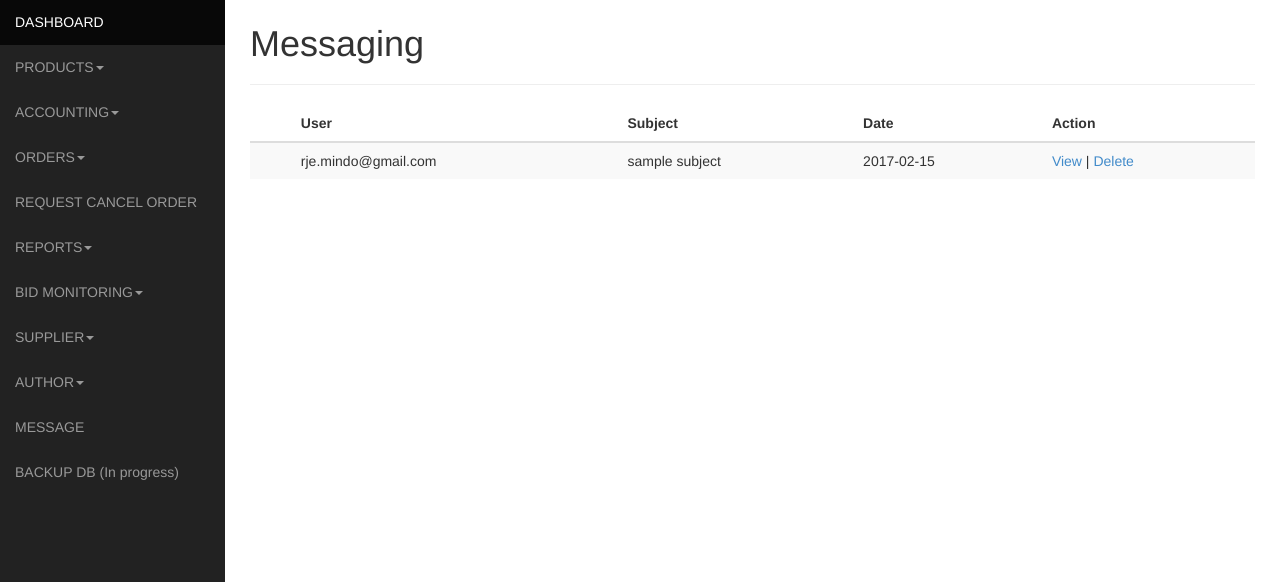
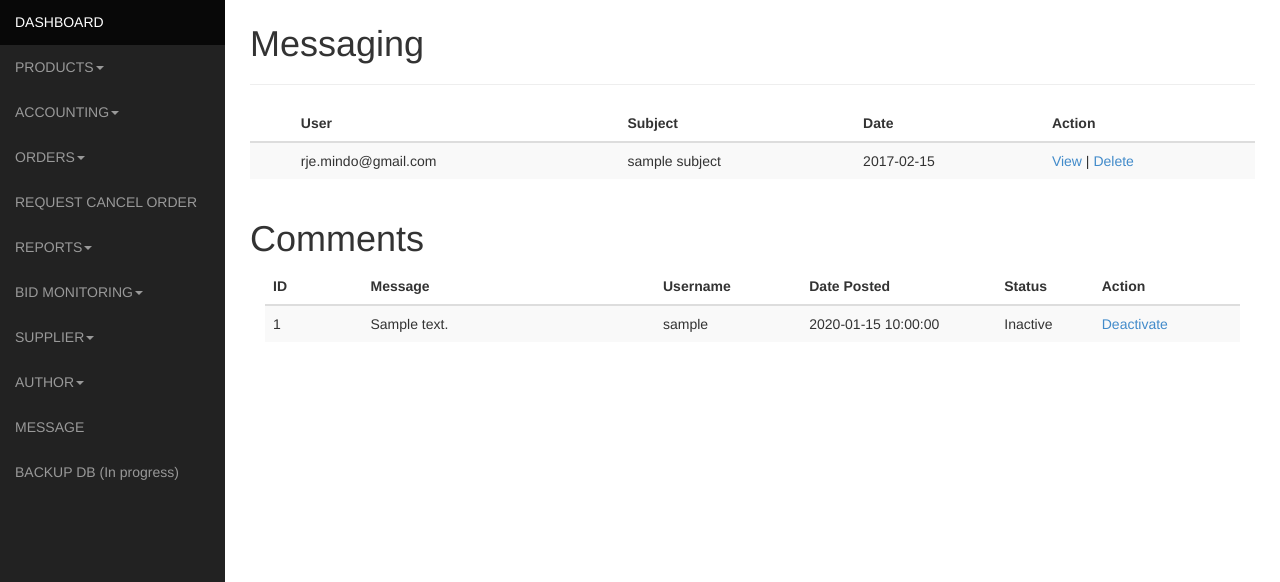
Before and after one commit to jeffgitTest/capstonex, a PHP site: page /capstone504/admin/messaging.php in a window 1280 px wide. Shown: the part 81-663 px from the top of the page. Run offline with PHP 8.4, Linux system fonts and the light colour scheme; a user stored in the database is signed in; data comes from the database, SQL or seed files in the repository; tables that the repository leaves empty or names only in its code hold one stand-in row (values such as "Sample post").

Commit message:
fix comments and feedback

```diff
--- a/admin/messaging.php
+++ b/admin/messaging.php
@@ -28,6 +28,15 @@
 			{
 			//header("Location:login.php");
 		//	exit();
+			}
+
+
+			if(isset($_GET['act'])){
+				$id = $_GET['id'];
+				mysql_query("UPDATE comments SET display= 1 WHERE id='$id'");
+			}elseif(isset($_GET['deact'])){
+				$id = $_GET['id'];
+				mysql_query("UPDATE comments SET display= 0 WHERE id='$id'");
 			}
 			?>
 <!DOCTYPE html>
@@ -82,8 +91,8 @@
     <div id="wrapper">
       <!-- Sidebar -->
       <nav class="navbar navbar-inverse  navbar-fixed-top" role="navigation">
-      <?php include 'template/sidebar.php'?>
-		<?php include 'template/top.php'?>
+      <?php include 'template/sidebar.php';?>
+		<?php include 'template/top.php';?>
       </nav>
 
       <div id="page-wrapper">
@@ -255,12 +264,72 @@
 </table>';
 
 	}
-?></div>
+?>
+
+
+
+</div>
           </div>
 
 
         </div><!-- /.row -->
+     <div class="col-lg-12">
+     	<div class="row">
+     		<h1>Comments</h1>
+     	</div>
+     	<!-- table for comments -->
+		<table class="table table-striped">
+		<thead>
+		<tr>
+		<th width="10%">ID</th>
+		<th width="30%">Message</th>
+		<th width="15%">Username</th>
+		<th width="20%">Date Posted</th>
+		<th width="10%">Status</th>
+		<th width="15%">Action</th>
+		</tr>
+		</thead>
+		<tbody>
+		<?php
+		$noComment = '';
+		function checkDisplay($check){
+			$stringVar = 'Inactive';
+			if($check == 1){
+				$stringVar = "Active";
+			}
+			return $stringVar;
+		}
+		function checkDisplayFunc($check, $id){
+			$stringVar = "<a href='messaging.php?deact&id=".$id."'>Deactivate</a>";
+			if($check == 0){
+				$stringVar = "<a href='messaging.php?act&id=".$id."'>Display</a>";
+			}
+			return $stringVar;
+		}
+		$sql = mysql_query("SELECT * FROM comments order by date desc");
+		$commentCount = mysql_num_rows($sql); // count the output amount
+		if ($commentCount > 0) {
+			while($row = mysql_fetch_array($sql)){
+		?>
+			<tr>
+				<td class="p"><?php echo $row['id']; ?></td>
+				<td class="p"><?php echo $row['message']; ?></td>
+				<td class="p"><?php echo $row['username']; ?></td>
+				<td class="p"><?php echo $row['date']; ?></td>
+				<td class="p"><?php echo checkDisplay($row['display']); ?></td>
+				<td class="p"><?php echo checkDisplayFunc($row['display'],$row['id']); ?></td>
+			<tr>
+		<?php
+			}
+		}else{
+			$noComment = "No Comments to Display";
+		}
+		?>
 
+		</tbody>
+		</table>
+		<?php echo $noComment; ?>
+     </div>
 
       </div><!-- /#page-wrapper -->
 
--- a/admin/update.php
+++ b/admin/update.php
@@ -115,8 +115,8 @@
 
       <!-- Sidebar -->
       <nav class="navbar navbar-inverse  navbar-fixed-top" role="navigation">
-      <?php include 'template/sidebar.php'?>
-		<?php include 'template/top.php'?>
+      <?php include 'template/sidebar.php';?>
+		<?php include 'template/top.php'; ?>
       </nav>
 
       <div id="page-wrapper">
```
Also changed, not shown: comments.php (+25 -7 lines).
